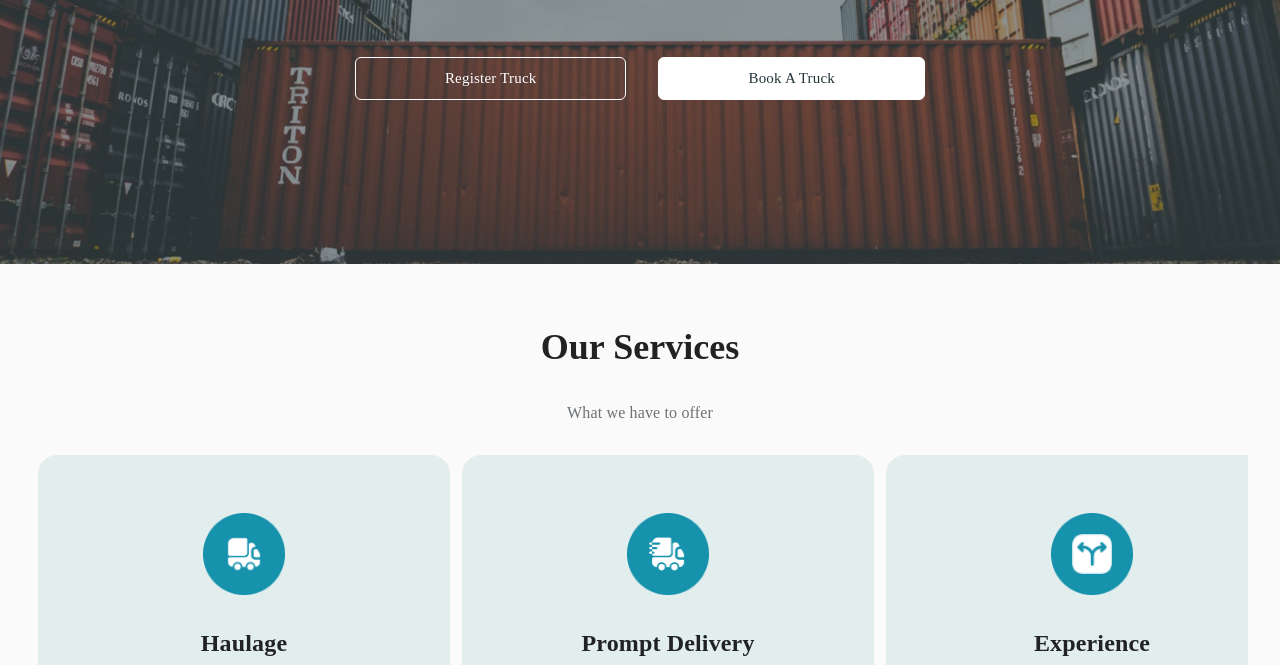
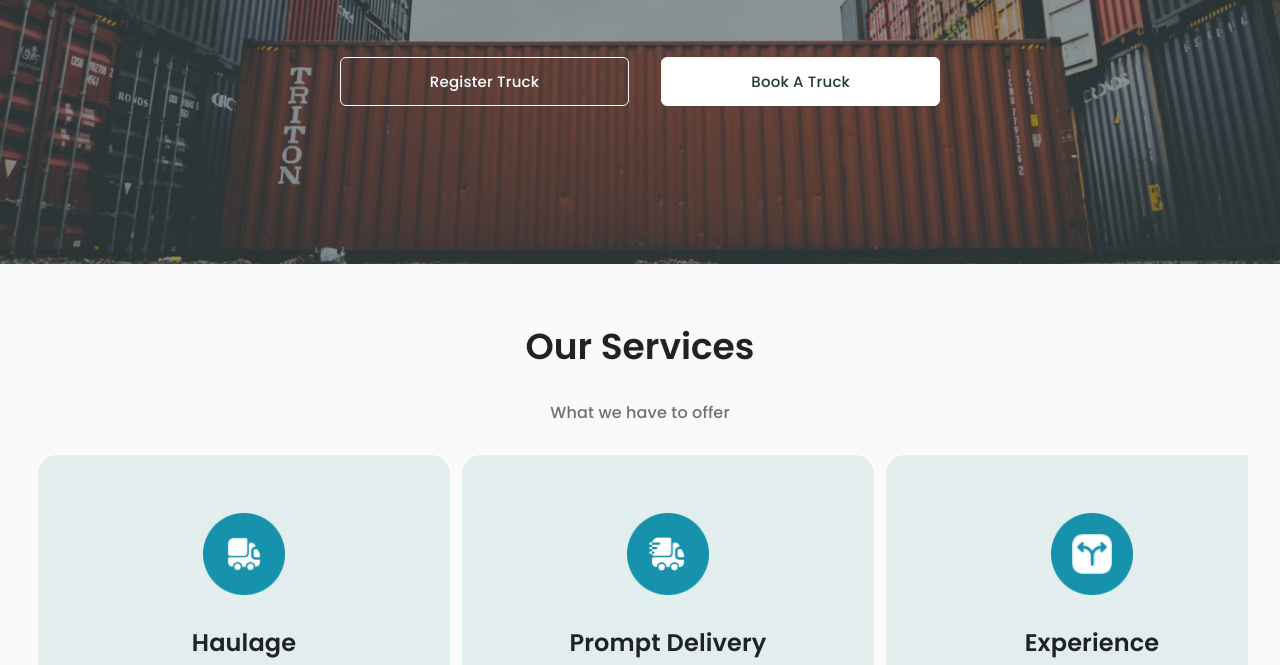
Before and after one commit to KachiKaduru/HAULK, a plain HTML site: page HAULK/index.html in a window 1280 px wide. Shown: the part 446-1111 px from the top of the page. Drawn offline with Linux system fonts and the light colour scheme.

Commit message:
font-family

```diff
--- a/HAULK/main.scss
+++ b/HAULK/main.scss
@@ -3,7 +3,8 @@
 
 body{
     margin: 0;
-    font-family: 'Gordita';
+    //font-family: 'Gordita';
+    font-family: 'Poppins';
     background-color: #FAFAFA;
     //max-width: 375px;
     width: auto;
```
Also changed, not shown: HAULK/main.css, 1 other file.
